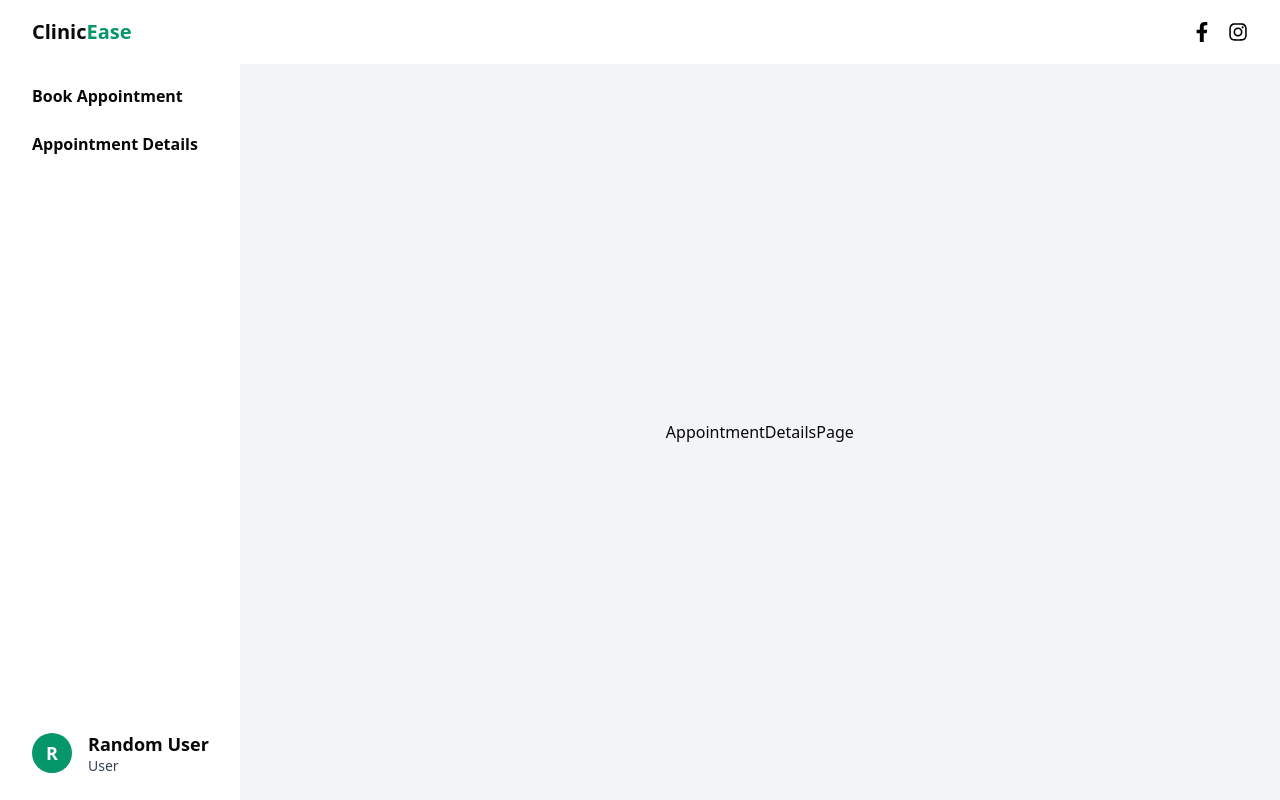
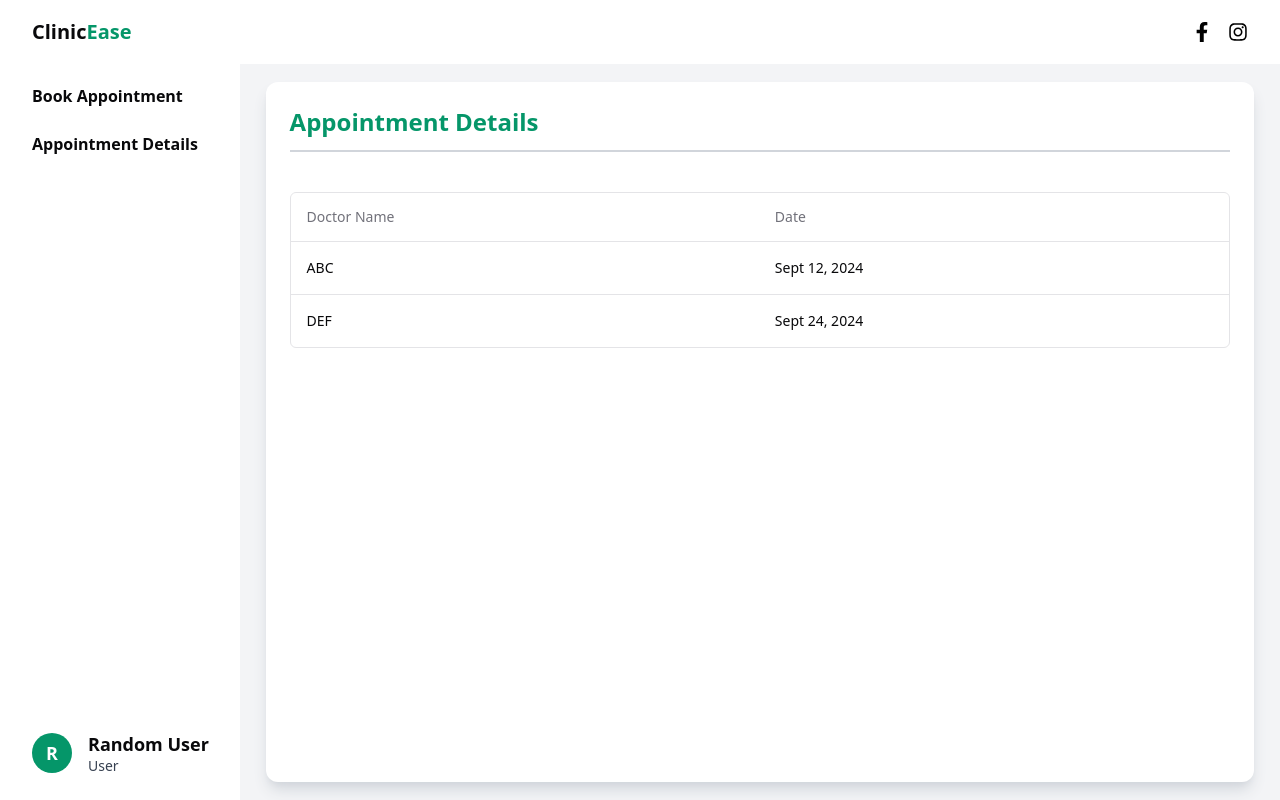
Before and after one commit to HimanshuS1nha/Clinic-Ease, a React (Vite) app in the folder client/: page /dashboard/patient/appointment-details in a window 1280 px wide. Built offline with nearby package versions, Linux system fonts and the light colour scheme.

Commit message:
AppointmentDetails page complete

```diff
--- a/client/constants/sidebar-items.ts
+++ b/client/constants/sidebar-items.ts
@@ -5,6 +5,6 @@ export const patientSidebarItems = [
   },
   {
     title: "Appointment Details",
-    url: "",
+    url: "appointment-details",
   },
 ];
--- a/client/src/components/dashboard/DashboardWrapper.tsx
+++ b/client/src/components/dashboard/DashboardWrapper.tsx
@@ -2,15 +2,31 @@ import { ReactNode } from "react";
 
 import Sidebar from "./Sidebar";
 import Navbar from "./Navbar";
+import { cn } from "@/lib/utils";
 
-const DashboardWrapper = ({ children }: { children: ReactNode }) => {
+const DashboardWrapper = ({
+  children,
+  className,
+}: {
+  children: ReactNode;
+  className?: string;
+}) => {
   return (
     <>
       <Navbar />
       <div className="w-full h-[92vh] flex">
         <Sidebar />
 
-        <div className="bg-gray-100 w-full h-full flex justify-center items-center">{children}</div>
+        <section
+          className={cn(
+            "bg-gray-100 w-full h-full flex justify-center items-center overflow-hidden",
+            className
+          )}
+        >
+          <div className="bg-white w-[95%] h-[95%] rounded-xl shadow-lg shadow-gray-300 p-6 flex flex-col gap-y-10 overflow-y-auto">
+            {children}
+          </div>
+        </section>
       </div>
     </>
   );
--- /dev/null
+++ b/client/src/components/dashboard/DataTable.tsx
@@ -0,0 +1,80 @@
+"use client";
+
+import {
+  ColumnDef,
+  flexRender,
+  getCoreRowModel,
+  useReactTable,
+} from "@tanstack/react-table";
+
+import {
+  Table,
+  TableBody,
+  TableCell,
+  TableHead,
+  TableHeader,
+  TableRow,
+} from "@/components/ui/table";
+
+interface DataTableProps<TData, TValue> {
+  columns: ColumnDef<TData, TValue>[];
+  data: TData[];
+}
+
+export function DataTable<TData, TValue>({
+  columns,
+  data,
+}: DataTableProps<TData, TValue>) {
+  const table = useReactTable({
+    data,
+    columns,
+    getCoreRowModel: getCoreRowModel(),
+  });
+
+  return (
+    <div className="rounded-md border">
+      <Table>
+        <TableHeader>
+          {table.getHeaderGroups().map((headerGroup) => (
+            <TableRow key={headerGroup.id}>
+              {headerGroup.headers.map((header) => {
+                return (
+                  <TableHead key={header.id}>
+                    {header.isPlaceholder
+                      ? null
+                      : flexRender(
+                          header.column.columnDef.header,
+                          header.getContext()
+                        )}
+                  </TableHead>
+                );
+              })}
+            </TableRow>
+          ))}
+        </TableHeader>
+        <TableBody>
+          {table.getRowModel().rows?.length ? (
+            table.getRowModel().rows.map((row) => (
+              <TableRow
+                key={row.id}
+                data-state={row.getIsSelected() && "selected"}
+              >
+                {row.getVisibleCells().map((cell) => (
+                  <TableCell key={cell.id}>
+                    {flexRender(cell.column.columnDef.cell, cell.getContext())}
+                  </TableCell>
+                ))}
+              </TableRow>
+            ))
+          ) : (
+            <TableRow>
+              <TableCell colSpan={columns.length} className="h-24 text-center">
+                No results.
+              </TableCell>
+            </TableRow>
+          )}
+        </TableBody>
+      </Table>
+    </div>
+  );
+}
--- a/client/src/components/dashboard/Sidebar.tsx
+++ b/client/src/components/dashboard/Sidebar.tsx
@@ -15,7 +15,7 @@ const Sidebar = () => {
       {patientSidebarItems.map((item) => {
         return (
           <Link
-            to={item.url}
+            to={`/dashboard/patient/${item.url}`}
             className="font-semibold hover:text-emerald-600 delay-100 transition-all"
             key={item.title}
           >
--- a/client/src/pages/patient-dashboard/AppointmentDetailsPage.tsx
+++ b/client/src/pages/patient-dashboard/AppointmentDetailsPage.tsx
@@ -1,7 +1,46 @@
+import { ColumnDef } from "@tanstack/react-table";
+
 import DashboardWrapper from "@/components/dashboard/DashboardWrapper";
+import Title from "@/components/dashboard/Title";
+import { DataTable } from "@/components/dashboard/DataTable";
+
+type AppointmentDetails = {
+  id: string;
+  doctorName: string;
+  date: string;
+};
 
 const AppointmentDetailsPage = () => {
-  return <DashboardWrapper>AppointmentDetailsPage</DashboardWrapper>;
+  const columns: ColumnDef<AppointmentDetails>[] = [
+    {
+      accessorKey: "doctorName",
+      header: "Doctor Name",
+    },
+    {
+      accessorKey: "date",
+      header: "Date",
+    },
+  ];
+
+  const data = [
+    {
+      id: "1",
+      doctorName: "ABC",
+      date: "Sept 12, 2024",
+    },
+    {
+      id: "2",
+      doctorName: "DEF",
+      date: "Sept 24, 2024",
+    },
+  ];
+  return (
+    <DashboardWrapper className="">
+      <Title>Appointment Details</Title>
+
+      <DataTable columns={columns} data={data} />
+    </DashboardWrapper>
+  );
 };
 
 export default AppointmentDetailsPage;
--- a/client/src/pages/patient-dashboard/BookAppointmentPage.tsx
+++ b/client/src/pages/patient-dashboard/BookAppointmentPage.tsx
@@ -17,7 +17,7 @@ const BookAppointmentPage = () => {
   const [date, setDate] = useState<Date>();
   return (
     <DashboardWrapper>
-      <section className="bg-white w-[95%] h-[95%] rounded-xl shadow-lg shadow-gray-300 p-6 flex flex-col gap-y-10">
+      {/* <section className="bg-white w-[95%] h-[95%] rounded-xl shadow-lg shadow-gray-300 p-6 flex flex-col gap-y-10"> */}
         <Title>Book Appointment</Title>
 
         <div className="flex flex-col gap-y-6">
@@ -40,7 +40,7 @@ const BookAppointmentPage = () => {
           </div>
         </div>
         <Button>Book</Button>
-      </section>
+      {/* </section> */}
     </DashboardWrapper>
   );
 };
```
